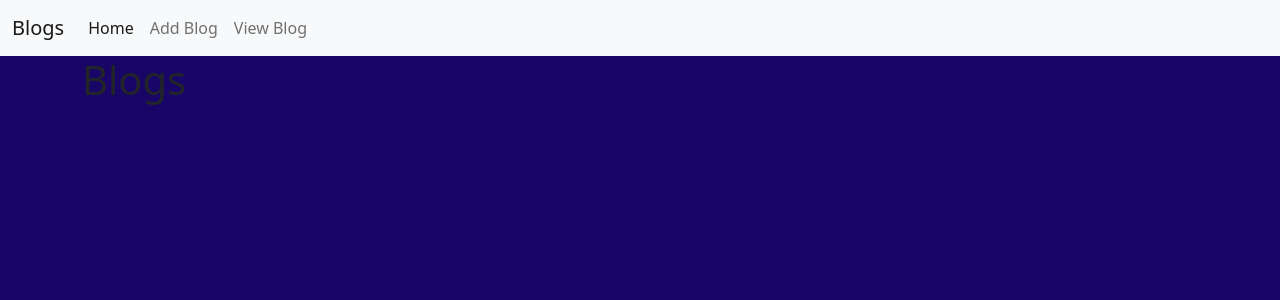
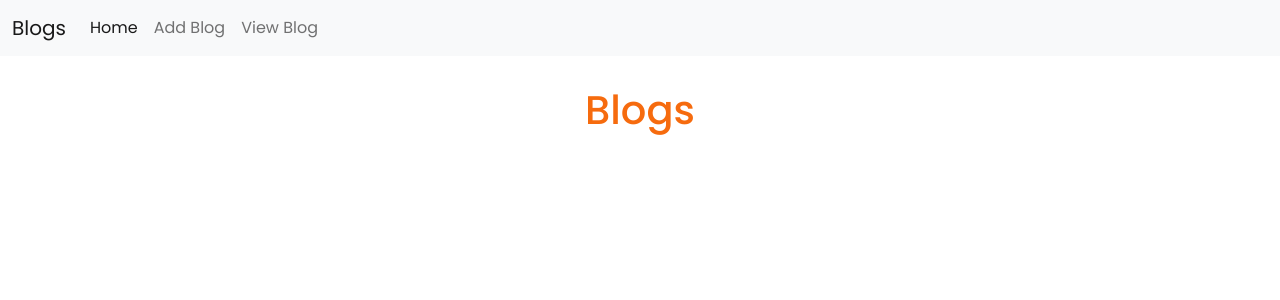
Before and after one commit to bhavanarana/BlogWebsite, a PHP site: page /view.php in a window 1280 px wide. Shown: the top 300 px of the page. Run offline with PHP 8.4, Linux system fonts and the light colour scheme; data that the repository does not hold is empty.

Commit message:
added styles

```diff
--- a/php/add.php
+++ b/php/add.php
@@ -8,6 +8,7 @@ include 'db.php';
     <div class="container add-container">
       <form action = "" method = "POST">
 <div class="mb-3">
+  <h1 class="add-heading">Add Your Blog</h1>
   <label for="title" class="form-label">Title</label>
   <input type="text" class="form-control" name="title" class="title">
 </div>
--- a/php/bootstrap.php
+++ b/php/bootstrap.php
@@ -7,5 +7,8 @@
     <link href="https://cdn.jsdelivr.net/npm/bootstrap@5.0.2/dist/css/bootstrap.min.css" rel="stylesheet" integrity="sha384-EVSTQN3/azprG1Anm3QDgpJLIm9Nao0Yz1ztcQTwFspd3yD65VohhpuuCOmLASjC" crossorigin="anonymous">
 
     <link href="style.css?v=<?php echo time(); ?>" rel="stylesheet">
+    <link rel="preconnect" href="https://fonts.googleapis.com">
+<link rel="preconnect" href="https://fonts.gstatic.com" crossorigin>
+<link href="https://fonts.googleapis.com/css2?family=Poppins:wght@100;200;300;400;500;600;700;800;900&family=Stardos+Stencil:wght@400;700&display=swap" rel="stylesheet">
     <title>Blog Website</title>
   </head>
--- a/php/edit.php
+++ b/php/edit.php
@@ -27,6 +27,7 @@ if (isset($_REQUEST['submit'])) {
       <form action = "" method = "POST">
       <?php foreach ($fetch_details as $value) { ?>
 <div class="mb-3">
+<h1 class="add-heading">Edit Your Blog</h1>
 <input type="text" hidden name="id" value="<?php echo $value['id'] ?>">
   <label for="title" class="form-label">Title</label>
   <input type="text" class="form-control" name="title" class="title" value= "<?php echo $value[
--- a/php/style.css
+++ b/php/style.css
@@ -1,10 +1,36 @@
 
-body{
-    background-color: #190568 !important;
+*{
+    margin: 0;
+    padding: 0;
+    font-family: poppins;
+    color: black;
 }
 .content{
-    margin-top: 100px;
+    margin-top: 120px;
+    text-align: center;
+}
+.home-heading{
+    font-size: 100px;
+}
+.home-sub-heading{
+    color: #F66B0E;
 }
 .add-container{
     width: 50%;
 }
+.add-heading{
+    margin-top: 50px;
+margin-bottom: 50px;
+color: #F66B0E;
+}
+.view-heading{
+    text-align: center;
+    margin-top: 30px;
+    color: #F66B0E;
+}
+.view-card{
+margin: 20px;
+}
+.view-button{
+    width:100px;
+}
--- a/php/view.php
+++ b/php/view.php
@@ -12,17 +12,17 @@
     <?php include 'nav.php'; ?>
     <div class="container">
         <div class="row">
-            <h1>Blogs</h1>
+            <h1 class="view-heading">Blogs</h1>
         </div>
         <div class="row">
             <?php foreach ($query_select as $value) { ?>
-        <div class="card" style="width: 18rem;">
-  <div class="card-body">
+        <div class="card view-card" style="width: 18rem;">
+  <div class="card-body d-flex flex-column">
     <h5 class="card-title"><?php echo $value['Title']; ?></h5>
     <p class="card-text"><?php echo $value['Description']; ?></p>
     <a href="viewblog.php?id=<?php echo $value[
         'id'
-    ]; ?>" class="btn btn-primary">Read</a>
+    ]; ?>" class="btn btn-primary view-button mt-auto">Read</a>
   </div>
 </div>
   <?php } ?>
--- a/php/viewblog.php
+++ b/php/viewblog.php
@@ -23,17 +23,17 @@ if (isset($_REQUEST['delete'])) {
 <div class="container">
     <div class="row justify-content-center">
           <?php foreach ($blog_details as $value) { ?>
-        <div class="card mt-5" style="width: 38rem;">
+        <div class="card mt-5" style="width: 138rem;">
   <div class="card-body">
     <h5 class="card-title"><?php echo $value['Title']; ?></h5>
     <p class="card-text"><?php echo $value['Description']; ?></p>
     <a href="edit.php?id=<?php echo $value[
         'id'
-    ]; ?>" class="btn btn-primary">Edit</a>
+    ]; ?>" class="btn btn-primary float-start">Edit</a>
     <!-- <a href="delete.php" class="btn btn-primary">Delete</a> -->
     <form method="POST">
       <input type="text" hidden name="id" value="<?php echo $value['id']; ?>">
-      <input class="btn btn-primary" type="submit" name="delete" value="Delete">
+      <input class="btn btn-primary float-end" type="submit" name="delete" value="Delete">
     </form>
   </div>
 </div>
```
Also changed, not shown: php/index.php (+4 -4 lines).
